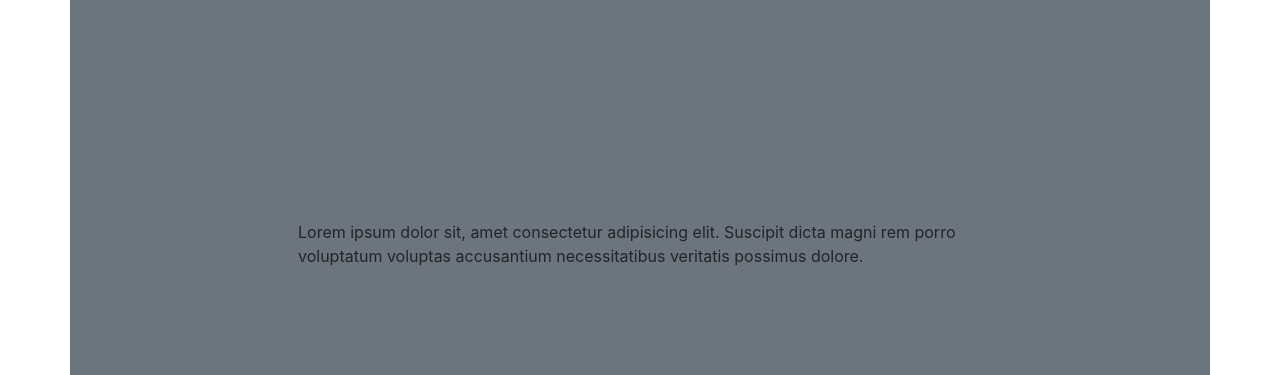
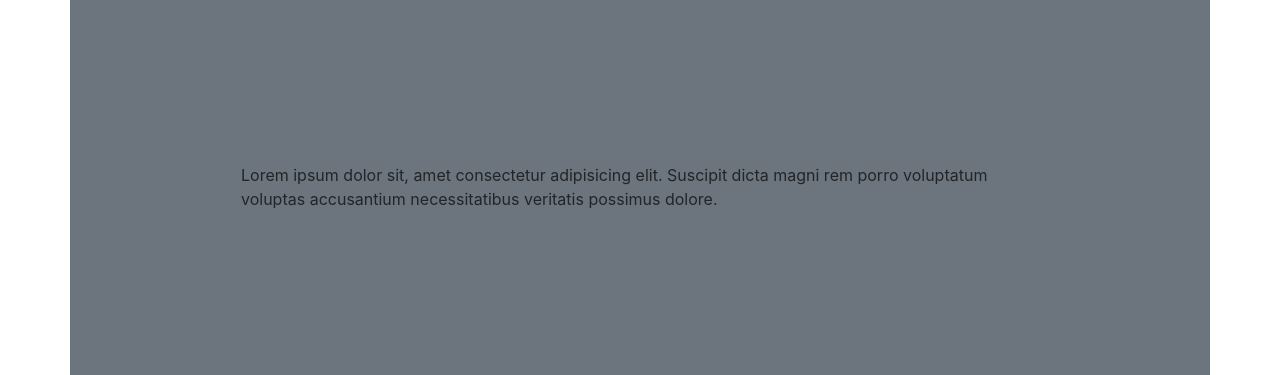
Before and after one commit to 0scar20183340/5to_Semestre, a plain HTML site: page index.html in a window 1280 px wide. Shown: the part 54-429 px from the top of the page. Drawn offline with nearby package versions, Linux system fonts and the light colour scheme.

Commit message:
Feat: padding upgrade

```diff
--- a/index.html
+++ b/index.html
@@ -21,7 +21,7 @@
             </div>
         </div>
         <div class="row align-items-center">
-            <div class="col-md-12 col-sm-12 col-xs-12 slide bg-secondary" style="padding: 20%" > <!--Slide bg-primary//// style pading-->
+            <div class="col-md-12 col-sm-12 col-xs-12 slide bg-secondary" style="padding: 15%" > <!--Slide bg-primary//// style pading-->
                 <p1>Lorem ipsum dolor sit, amet consectetur adipisicing elit. Suscipit dicta magni rem porro voluptatum voluptas accusantium necessitatibus veritatis possimus dolore.</p1>
             </div>
         </div>
```
